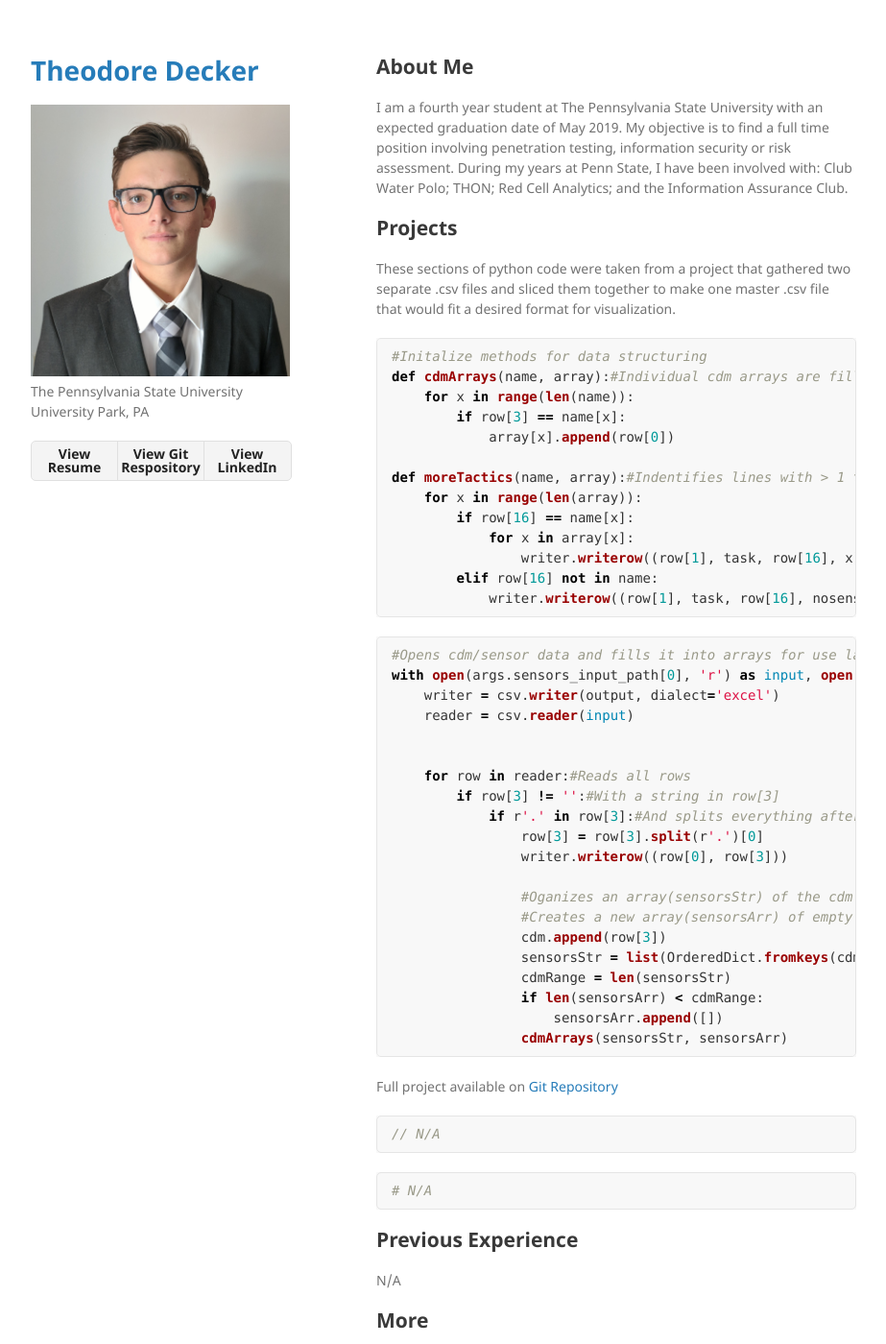
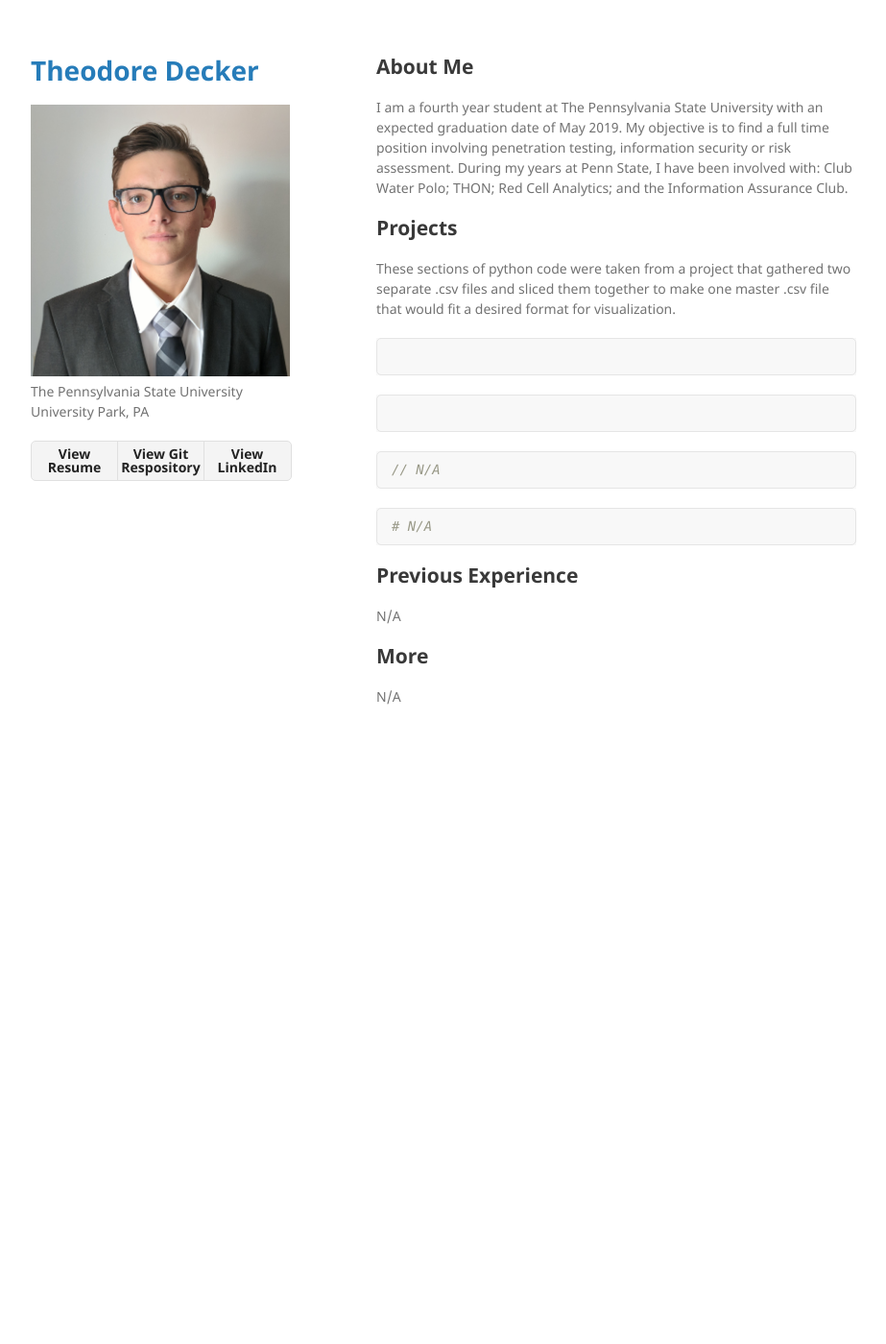
Before and after one commit to theodore-decker/theodore-decker.github.io, a Jekyll site: the page built from index.md, in a window 1280 px wide and 1400 px high. Shown: the whole window at 96% size, without its empty margins (178-1101 px from the left). Built offline with Jekyll 4.4.1, drawn with Linux system fonts in a browser that asks for light colours; our own code applies the rules of GitHub Pages for plain Markdown files.

Commit message:
delete code

````diff
--- a/index.md
+++ b/index.md
@@ -11,45 +11,14 @@ I am a fourth year student at The Pennsylvania State University with an expected
 These sections of python code were taken from a project that gathered two separate .csv files and sliced them together to make one master .csv file that would fit a desired format for visualization.
 
 ```python
-#Initalize methods for data structuring
-def cdmArrays(name, array):#Individual cdm arrays are filled with an array of sensors
-    for x in range(len(name)):
-        if row[3] == name[x]:
-            array[x].append(row[0])
 
-def moreTactics(name, array):#Indentifies lines with > 1 tactic and attaches sensors
-    for x in range(len(array)):
-        if row[16] == name[x]:
-            for x in array[x]:
-                writer.writerow((row[1], task, row[16], x))
-        elif row[16] not in name:
-            writer.writerow((row[1], task, row[16], nosensor))
 ```
 
 ```python
-#Opens cdm/sensor data and fills it into arrays for use later
-with open(args.sensors_input_path[0], 'r') as input, open('data/sensors.csv', 'w+', newline='') as output:
-    writer = csv.writer(output, dialect='excel')
-    reader = csv.reader(input)
+
+```
 
 
-    for row in reader:#Reads all rows
-        if row[3] != '':#With a string in row[3]
-            if r'.' in row[3]:#And splits everything after the '.'
-                row[3] = row[3].split(r'.')[0]
-                writer.writerow((row[0], row[3]))
-
-                #Oganizes an array(sensorsStr) of the cdm values listed in row[3]
-                #Creates a new array(sensorsArr) of empty arrays based on the length of sensorsStr
-                cdm.append(row[3])
-                sensorsStr = list(OrderedDict.fromkeys(cdm))
-                cdmRange = len(sensorsStr)
-                if len(sensorsArr) < cdmRange:
-                    sensorsArr.append([])
-                cdmArrays(sensorsStr, sensorsArr)
-```
-
-Full project available on [Git Repository](https://github.com/theodore-decker/bah-summer-work/blob/bah-summer/walkIndex/inputData.py)
 
 ```js
 // N/A
````
